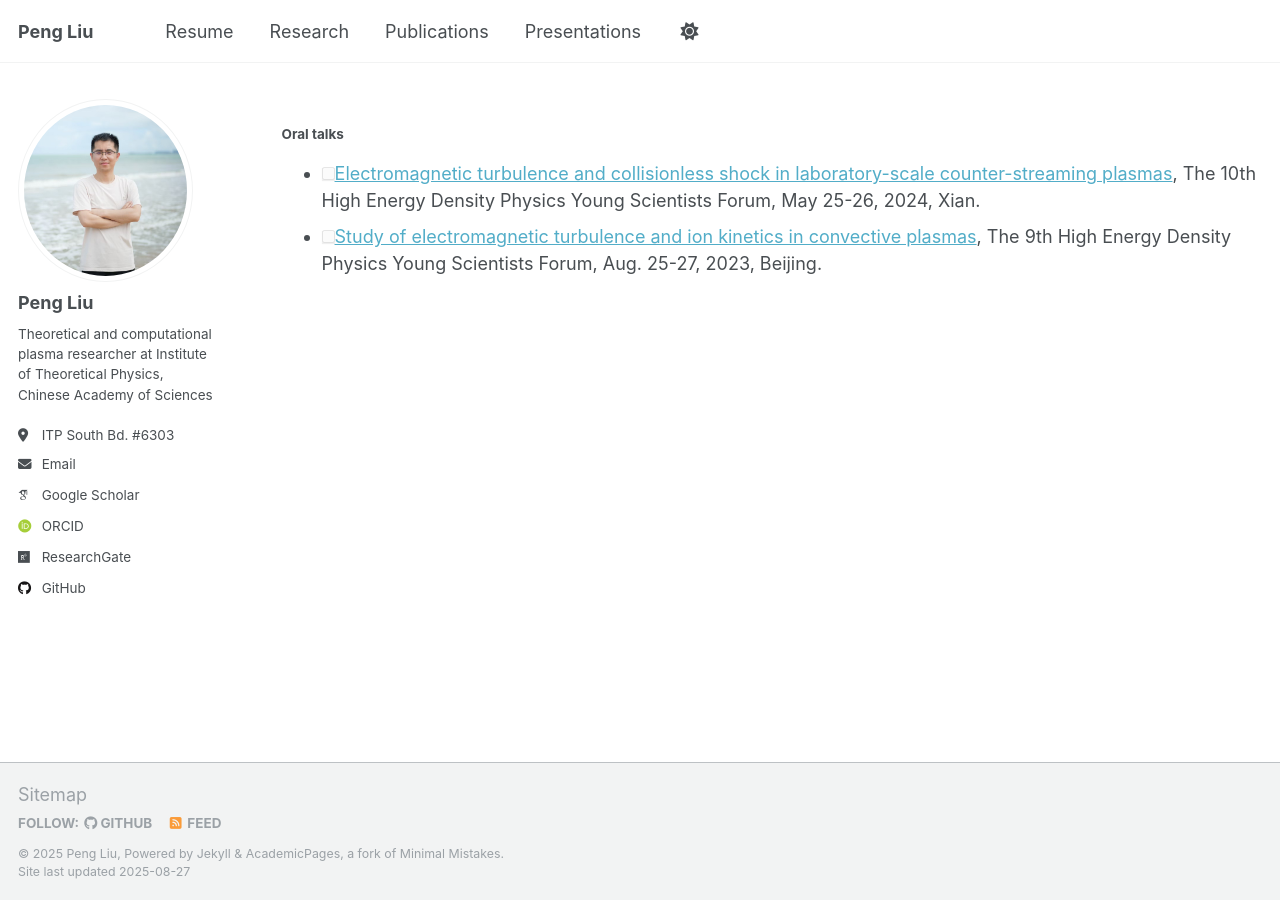
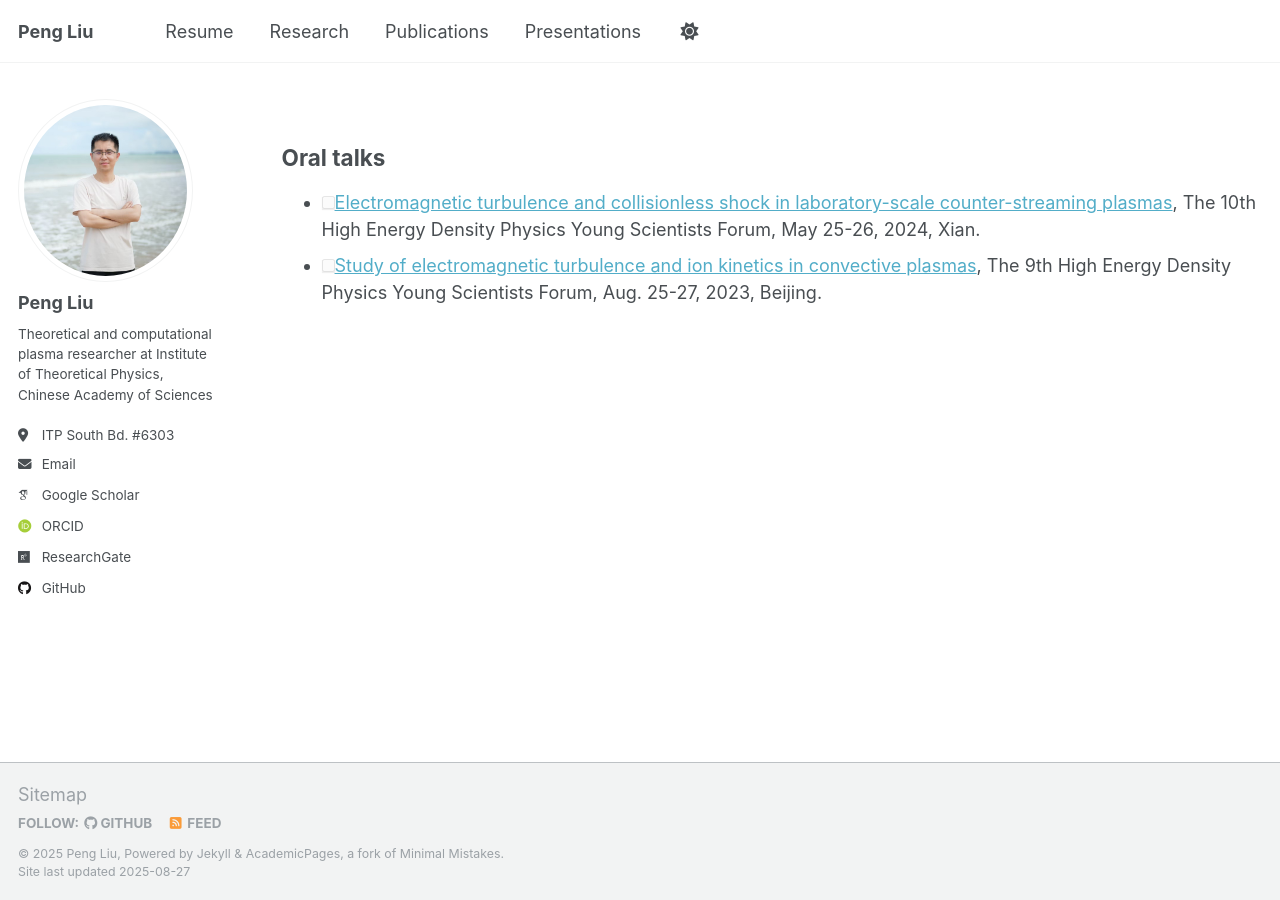
Before and after one commit to pliulfcuigithub/pliulfcuigithub.github.io, a Jekyll site: the page built from _pages/presentations.md, in a window 1280 px wide. Built offline with Jekyll 4.4.1, drawn with Linux system fonts in a browser that asks for light colours; some web fonts are replaced.

```diff
--- a/_pages/presentations.md
+++ b/_pages/presentations.md
@@ -5,7 +5,7 @@ author_profile: true
 ---
 
 {% include base_path %}
-#### Oral talks
+## Oral talks
 - [ ] [Electromagnetic turbulence and collisionless shock in laboratory-scale counter-streaming plasmas](https://hedp2024.hplpb.com.cn/zh-CN/web/article/menudetail?mid=1272), The 10th High Energy Density Physics Young Scientists Forum, May 25-26, 2024, Xian.
 - [ ] [Study of electromagnetic turbulence and ion kinetics in convective plasmas](https://hedp2023.hplpb.com.cn/Page), The 9th High Energy Density Physics Young Scientists Forum, Aug. 25-27, 2023, Beijing.
 
```
